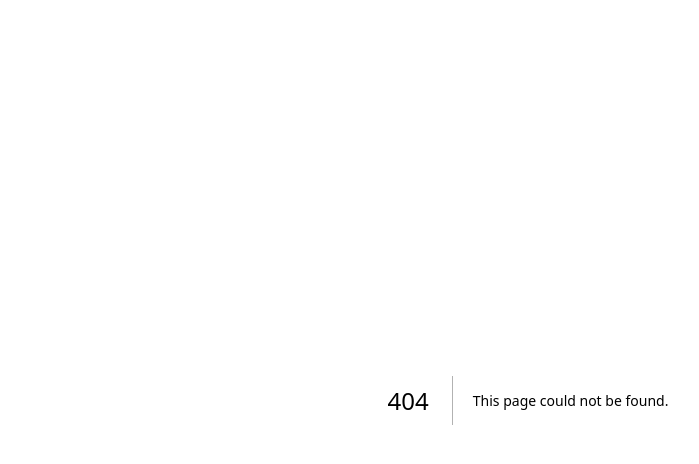
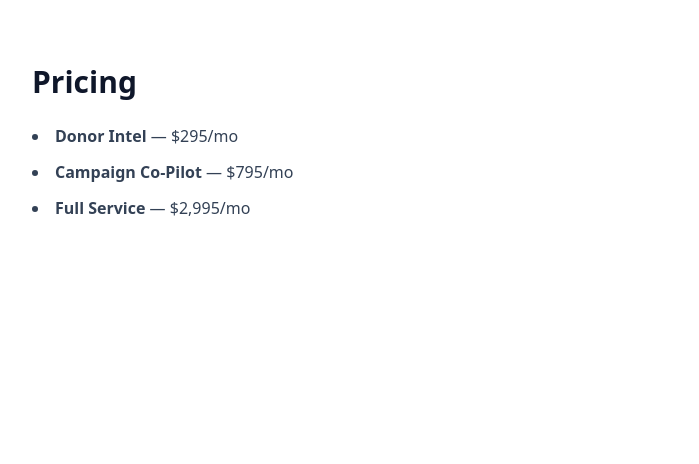
Before and after one commit to jotyallison-max/fundraising-copilot-site, a Next.js app: page /pricing in a window 1280 px wide. Before the commit this address had no page. Shown: the top 464 px of the page, without its empty margins (112-811 px from the left). Built offline with nearby package versions, Linux system fonts and the light colour scheme.

Commit message:
Create page.tsx

```diff
--- /dev/null
+++ b/app/pricing/page.tsx
@@ -0,0 +1,14 @@
+export const metadata = { title: "Pricing — DonorAxis" };
+
+export default function PricingPage() {
+  return (
+    <main className="max-w-5xl mx-auto px-4 py-16">
+      <h1 className="text-3xl font-bold">Pricing</h1>
+      <ul className="mt-6 space-y-3 text-slate-700 list-disc list-inside">
+        <li><b>Donor Intel</b> — $295/mo</li>
+        <li><b>Campaign Co-Pilot</b> — $795/mo</li>
+        <li><b>Full Service</b> — $2,995/mo</li>
+      </ul>
+    </main>
+  );
+}
```
